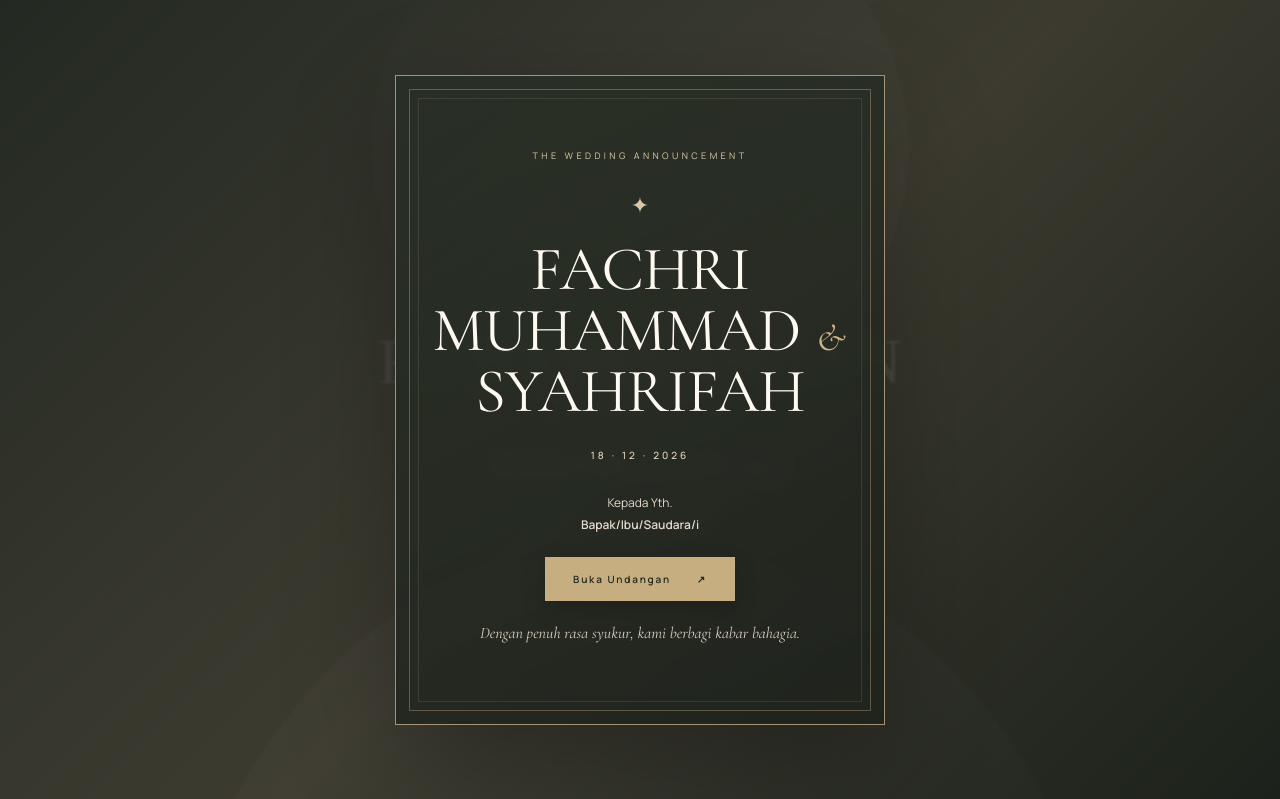
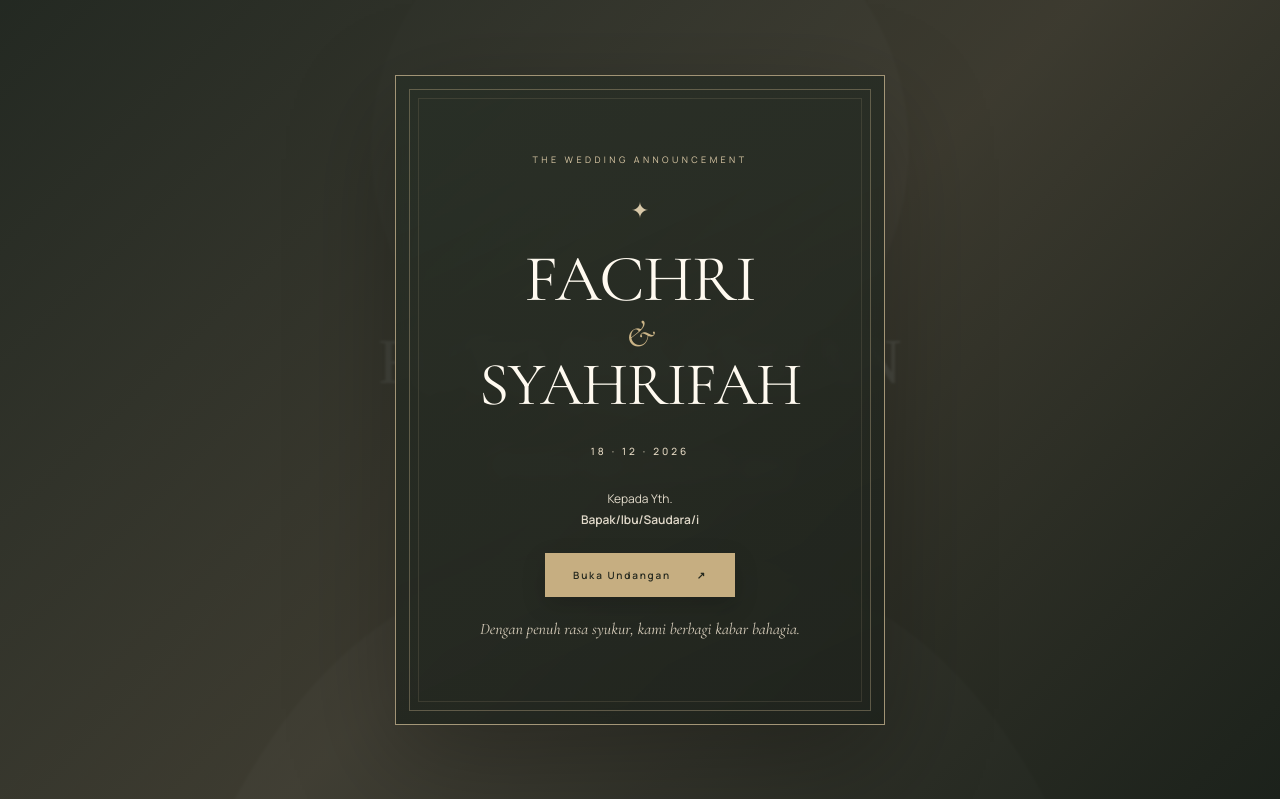
Before and after one commit to achrisatria/undangan, a plain HTML site: page index.html in a window 1280 px wide. Shown: the top 799 px of the page. Drawn offline with nearby package versions, Linux system fonts and the light colour scheme.

Commit message:
Update style.css

```diff
--- a/assets/style.css
+++ b/assets/style.css
@@ -347,3 +347,41 @@ footer{padding:22px 16px;font-size:9px;letter-spacing:1.8px;line-height:1.7}
  .event-panel{padding-left:16px;padding-right:16px}
  .opening-content{padding-left:18px;padding-right:18px}
 }
+
+
+/* Cover name lockup: exactly three balanced lines */
+.opening h1 > br{display:none}
+.opening h1 #coverGroom,
+.opening h1 #coverBride,
+.opening h1 > i{
+  display:block;
+  width:100%;
+  text-align:center;
+}
+.opening h1 #coverGroom{
+  font-size:0;
+  line-height:1;
+}
+.opening h1 #coverGroom::before{
+  content:"FACHRI";
+  display:block;
+  font-size:clamp(48px,9vw,66px);
+  line-height:1.04;
+  letter-spacing:-1.4px;
+}
+.opening h1 > i{
+  margin:2px 0 1px;
+  font-size:clamp(29px,5.4vw,38px);
+  line-height:1;
+}
+.opening h1 #coverBride{
+  font-size:clamp(43px,8.5vw,61px);
+  line-height:1.04;
+  letter-spacing:-1.2px;
+  white-space:nowrap;
+}
+@media(max-width:380px){
+  .opening h1 #coverGroom::before{font-size:49px}
+  .opening h1 > i{font-size:29px}
+  .opening h1 #coverBride{font-size:43px}
+}
```
